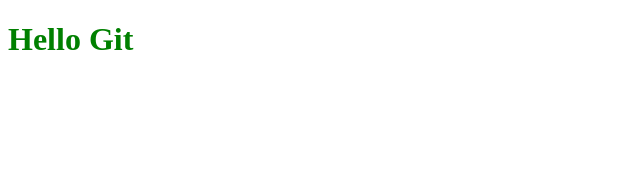
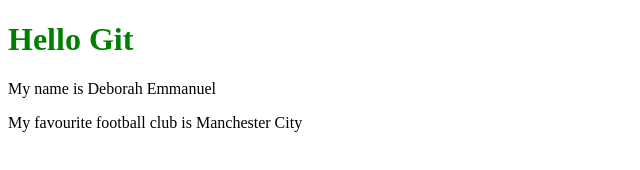
Before and after one commit to emmanueldebora042-hash/hellogit, a plain HTML site: page index.html in a window 1280 px wide. Shown: the whole page, without its empty margins (0-640 px from the left). Drawn offline with Linux system fonts and the light colour scheme.

Commit message:
name and club

```diff
--- a/index.html
+++ b/index.html
@@ -8,5 +8,7 @@
 </head>
 <body>
     <h1>Hello Git</h1>
+    <p>My name is Deborah Emmanuel</p>
+    <p>My favourite football club is Manchester City</p>
 </body>
 </html>
```
